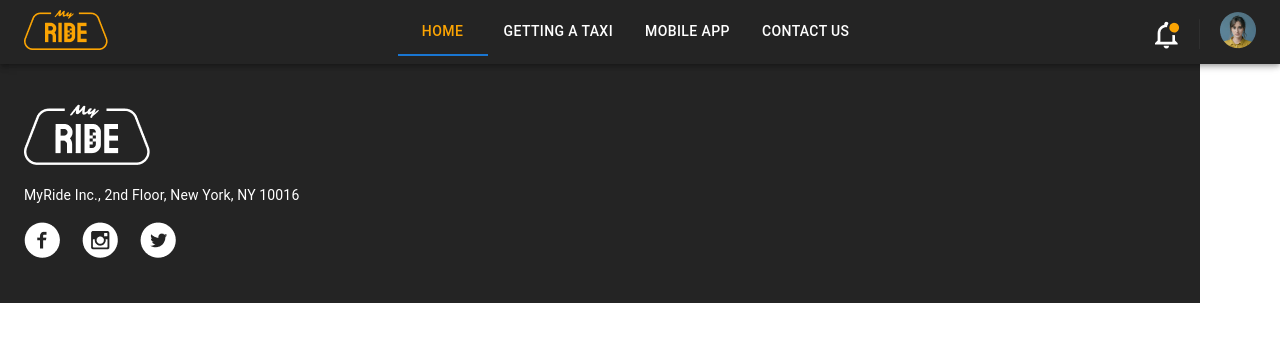
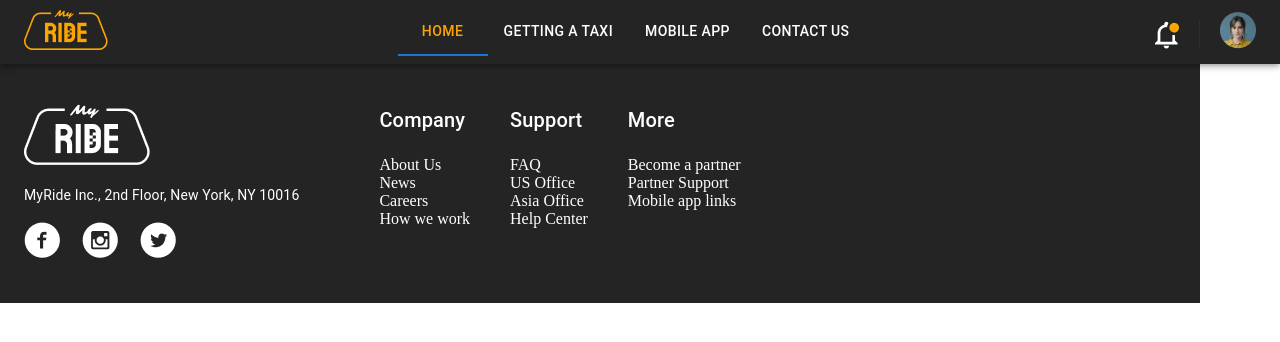
Before and after one commit to viviancol/desafio3-compassuol, a React (Vite) app in the folder my-ride/: page / in a window 1280 px wide. Shown: the top 342 px of the page. Built offline with nearby package versions, Linux system fonts and the light colour scheme.

Commit message:
feat: new columns in footer.tsx (company - support - more)

```diff
--- a/my-ride/src/components/footer/Footer.tsx
+++ b/my-ride/src/components/footer/Footer.tsx
@@ -7,23 +7,21 @@ const Footer: React.FC = () => {
         component="footer"
         sx={{
             position:'fixed',
-        mx:'full',
             marginTop:'4rem',
             bgcolor:'#242424',
             color:'#fff',
             padding:'40px 80px',
             width:'100%'
         }} >
-        <Box display="flex" justifyContent="start" flexWrap="wrap" >
-            <Box>
+        <Box sx={{display:'flex', justifyContent:'start'}}>
+            <Box marginRight='80px'>
                 <img
                 src="../public/logo-white.png"
                 alt="Logo do site no rodapé" />
                 <Typography
                 sx={{my:'16px'}}
                 variant='body2'>MyRide Inc., 2nd Floor, New York, NY 10016</Typography>
-
-                <Box >
+                <Box>
                     <img
                     src="../public/Facebook.png"
                     alt="icone facebook" />
@@ -35,15 +33,39 @@ const Footer: React.FC = () => {
                     src="../public/Twitter.png"
                     alt="icone twitter" />
                 </Box>
+            </Box>
+
+            <Box gap='20px'>
+                <Typography
+                marginBottom='20px'
+                variant='h6'>Company</Typography>
+                <p>About Us</p>
+                <p>News</p>
+                <p>Careers</p>
+                <p>How we work</p>
+            </Box>
+
+            <Box marginRight='40px' marginLeft='40px'>
+                <Typography
+                marginBottom='20px'
+                variant='h6'>Support</Typography>
+                <p>FAQ</p>
+                <p>US Office</p>
+                <p>Asia Office</p>
+                <p>Help Center</p>
+            </Box>
 
             <Box>
-
-                </Box>
-
+                <Typography
+                marginBottom='20px'
+                variant='h6'>More</Typography>
+                <p>Become a partner</p>
+                <p>Partner Support</p>
+                <p>Mobile app links</p>
             </Box>
         </Box>
     </Container>
-  )
-}
+  );
+};
 
 export default Footer
```
Lines whose indentation alone changed are shown as unchanged.
